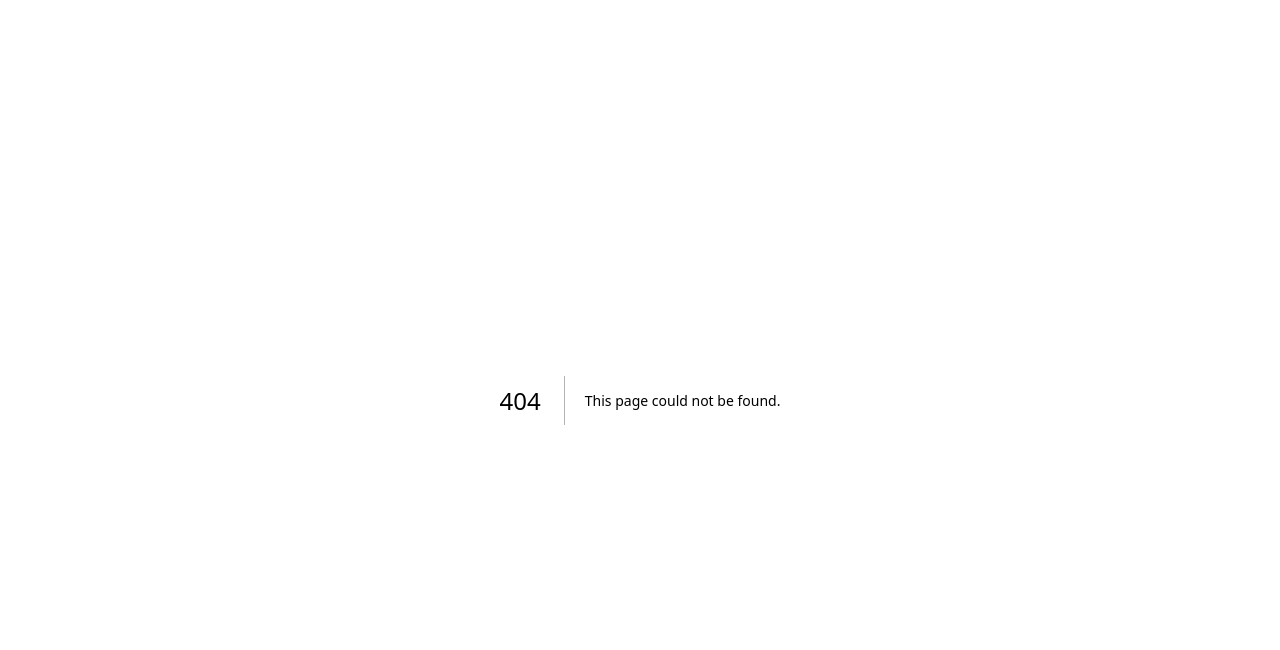
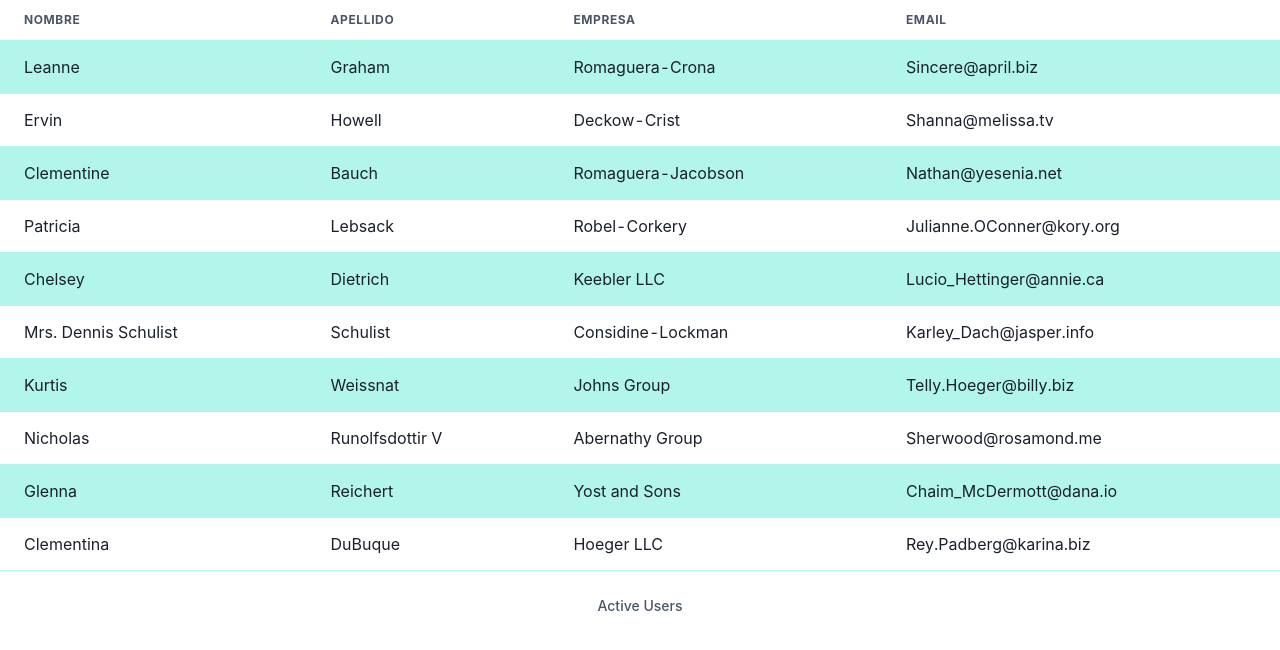
Before and after one commit to dawinValenzuela/users-manager, a Next.js app: page /user in a window 1280 px wide. Before the commit this address had no page. Shown: the top 650 px of the page. Built offline with nearby package versions, Linux system fonts and the light colour scheme.

Commit message:
fetch users data and create users table

```diff
--- a/package.json
+++ b/package.json
@@ -9,8 +9,12 @@
     "lint": "next lint"
   },
   "dependencies": {
+    "@chakra-ui/react": "^2.6.1",
+    "@emotion/react": "^11.11.0",
+    "@emotion/styled": "^11.11.0",
     "eslint": "8.40.0",
     "eslint-config-next": "13.4.2",
+    "framer-motion": "^10.12.10",
     "next": "13.4.2",
     "react": "18.2.0",
     "react-dom": "18.2.0"
--- a/pages/_app.js
+++ b/pages/_app.js
@@ -1,5 +1,10 @@
-import '@src/styles/globals.css'
+import '@src/styles/globals.css';
+import { ChakraProvider } from '@chakra-ui/react';
 
 export default function App({ Component, pageProps }) {
-  return <Component {...pageProps} />
+  return (
+    <ChakraProvider>
+      <Component {...pageProps} />
+    </ChakraProvider>
+  );
 }
--- /dev/null
+++ b/pages/api/admin_list_active_users.js
@@ -0,0 +1,5 @@
+import users from '@src/utils/mocks/users';
+
+export default function handler(req, res) {
+  res.status(200).json(users);
+}
--- /dev/null
+++ b/pages/user/index.js
@@ -0,0 +1,54 @@
+//Show all users in a table using chakra-ui
+import {
+  Table,
+  Thead,
+  Tbody,
+  Tr,
+  Th,
+  Td,
+  TableCaption,
+} from '@chakra-ui/react';
+
+export default function Users({ users }) {
+  return (
+    <Table variant='striped' colorScheme='teal'>
+      <TableCaption>Active Users</TableCaption>
+      <Thead>
+        <Tr>
+          <Th>Nombre</Th>
+          <Th>Apellido</Th>
+          <Th>Empresa</Th>
+          <Th>Email</Th>
+        </Tr>
+      </Thead>
+      <Tbody>
+        {users?.map((user) => (
+          <Tr key={user.id}>
+            <Td>{user.name}</Td>
+            <Td>{user.lastName}</Td>
+            <Td>{user.company}</Td>
+            <Td>{user.email}</Td>
+          </Tr>
+        ))}
+      </Tbody>
+    </Table>
+  );
+}
+
+// This function gets called at build time on server-side.
+// It won't be called on client-side, so you can even do
+// direct database queries.
+export async function getStaticProps() {
+  // Call an external API endpoint to get posts.
+  // You can use any data fetching library
+  const res = await fetch('http://localhost:3000/api/admin_list_active_users');
+  const users = await res.json();
+
+  // By returning { props: { posts } }, the Blog component
+  // will receive `posts` as a prop at build time
+  return {
+    props: {
+      users,
+    },
+  };
+}
--- /dev/null
+++ b/utils/mocks/users.js
@@ -0,0 +1,74 @@
+const users = [
+  {
+    id: 1,
+    name: 'Leanne',
+    lastName: 'Graham',
+    email: 'Sincere@april.biz',
+    company: 'Romaguera-Crona',
+  },
+  {
+    id: 2,
+    name: 'Ervin',
+    lastName: 'Howell',
+    email: 'Shanna@melissa.tv',
+    company: 'Deckow-Crist',
+  },
+  {
+    id: 3,
+    name: 'Clementine',
+    lastName: 'Bauch',
+    email: 'Nathan@yesenia.net',
+    company: 'Romaguera-Jacobson',
+  },
+  {
+    id: 4,
+    name: 'Patricia',
+    lastName: 'Lebsack',
+    email: 'Julianne.OConner@kory.org',
+    company: 'Robel-Corkery',
+  },
+  {
+    id: 5,
+    name: 'Chelsey',
+    lastName: 'Dietrich',
+    email: 'Lucio_Hettinger@annie.ca',
+    company: 'Keebler LLC',
+  },
+  {
+    id: 6,
+    name: 'Mrs. Dennis Schulist',
+    lastName: 'Schulist',
+    email: 'Karley_Dach@jasper.info',
+    company: 'Considine-Lockman',
+  },
+  {
+    id: 7,
+    name: 'Kurtis',
+    lastName: 'Weissnat',
+    email: 'Telly.Hoeger@billy.biz',
+    company: 'Johns Group',
+  },
+  {
+    id: 8,
+    name: 'Nicholas',
+    lastName: 'Runolfsdottir V',
+    email: 'Sherwood@rosamond.me',
+    company: 'Abernathy Group',
+  },
+  {
+    id: 9,
+    name: 'Glenna',
+    lastName: 'Reichert',
+    email: 'Chaim_McDermott@dana.io',
+    company: 'Yost and Sons',
+  },
+  {
+    id: 10,
+    name: 'Clementina',
+    lastName: 'DuBuque',
+    email: 'Rey.Padberg@karina.biz',
+    company: 'Hoeger LLC',
+  },
+];
+
+export default users;
```
Also changed, not shown: pages/index.js (+9 -104 lines), 1 other file (tests, documents, lock files or other folders).
